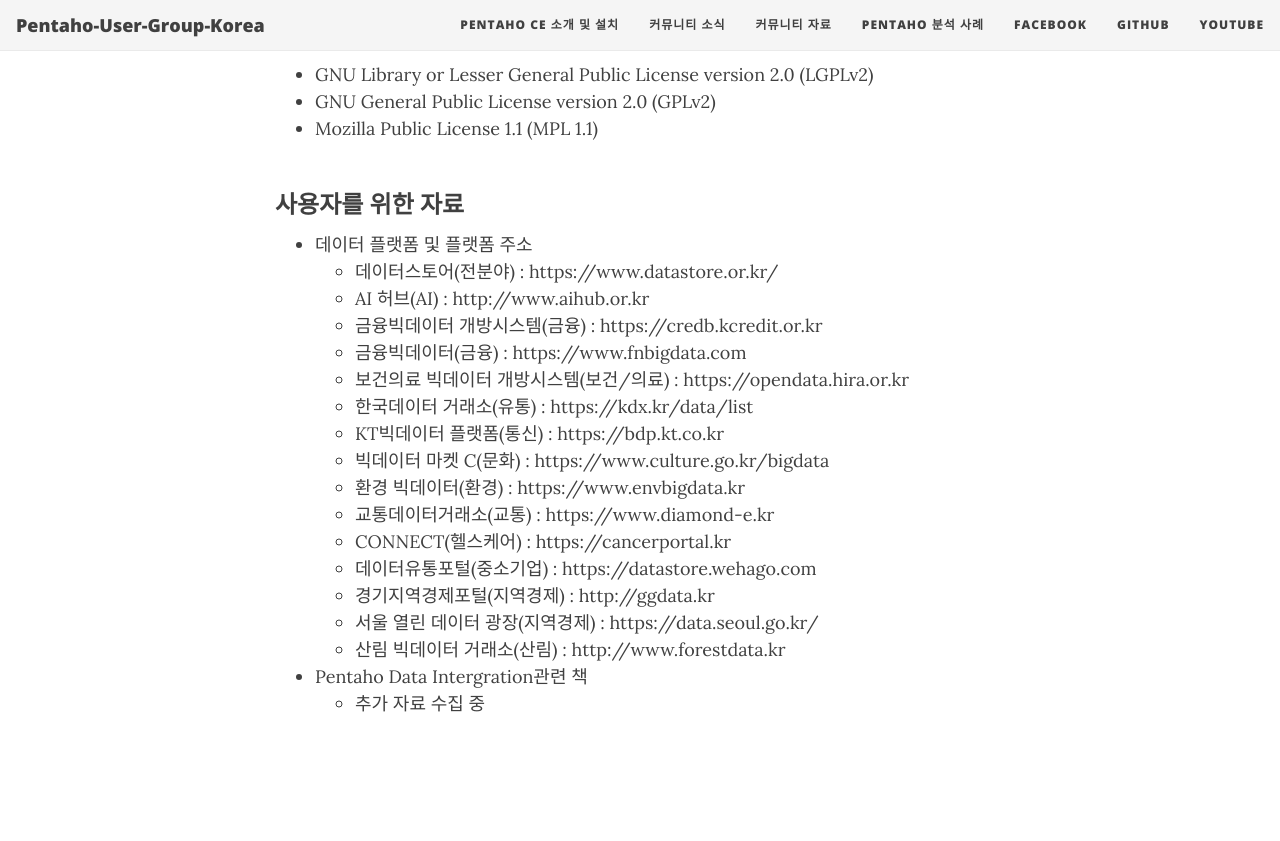
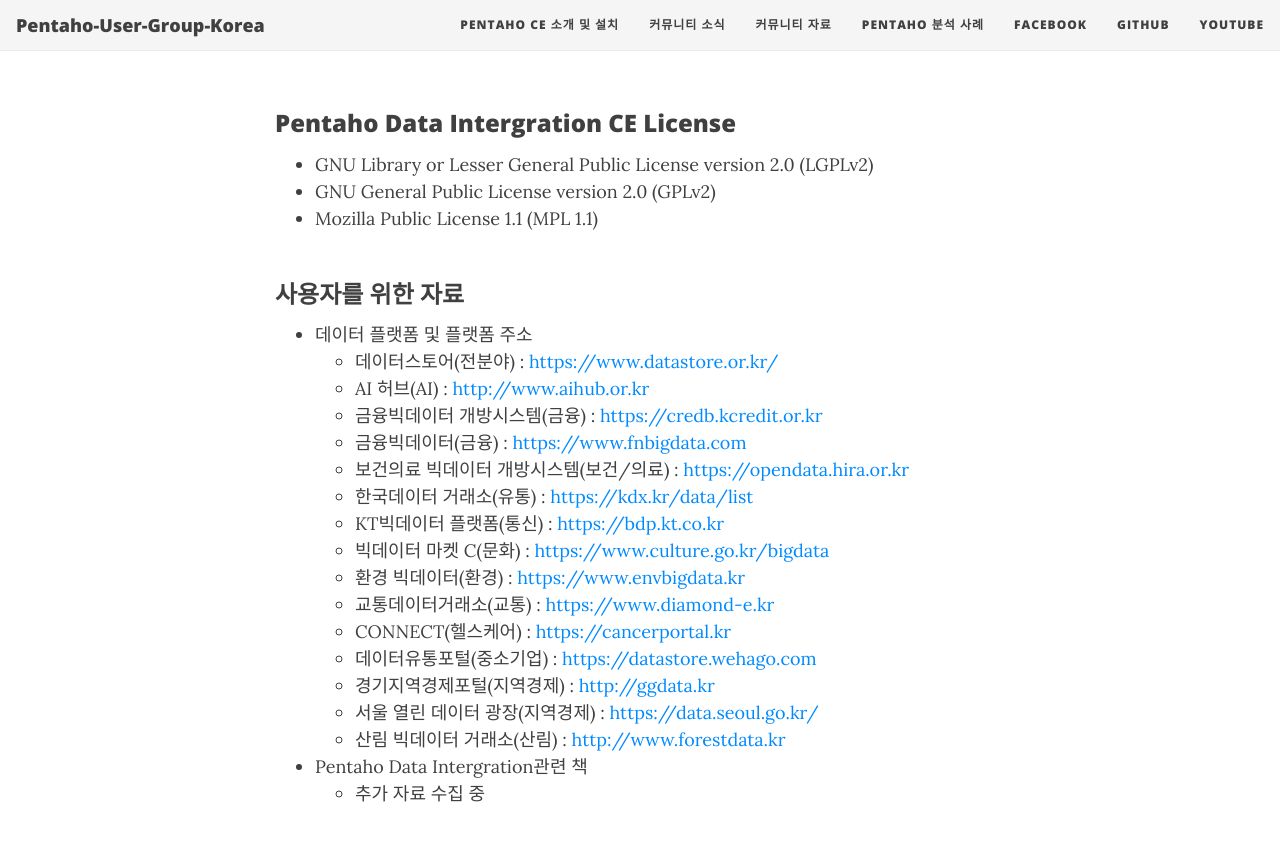
Before and after one commit to Pentaho-User-Group-Korea/Pentaho-User-Group-Korea.github.io, a Jekyll site: the page built from reference.md, in a window 1280 px wide and 900 px high, scrolled down 1087 px. Shown: the top 841 px of the window. Built offline with Jekyll 4.4.1, drawn with Linux system fonts in a browser that asks for light colours; nearby versions of some CDN libraries.

Commit message:
Update reference.md

```diff
--- a/reference.md
+++ b/reference.md
@@ -8,10 +8,10 @@ title: 커뮤니티 자료
 * Pentaho Data Intergration CE(ver. 9.0) 설치 문서
   * Windows
   <br/>
-  https://www.hitachivantara.com/en-us/pdf/white-paper/pentaho-community-edition-installation-guide-for-windows-whitepaper.pdf
+  <https://www.hitachivantara.com/en-us/pdf/white-paper/pentaho-community-edition-installation-guide-for-windows-whitepaper.pdf>
   * Linux
   <br/>
-  https://www.hitachivantara.com/en-us/pdf/white-paper/pentaho-ce-installation-guide-on-linux-operating-system-whitepaper.pdf
+  <https://www.hitachivantara.com/en-us/pdf/white-paper/pentaho-ce-installation-guide-on-linux-operating-system-whitepaper.pdf>
 
 <br/>
 <br/>
@@ -19,16 +19,16 @@ title: 커뮤니티 자료
 ### Pentaho Data Intergration 동영상
 
 * Pentaho Data Intergration CE(ver. 9.1) 설치 동영상
-  * https://www.youtube.com/watch?list=PLzZFnlM-XbkQEdNbzUYNSFjVVUAwzoU5A&v=d4zFL3A1owc&feature=emb_logo
+  * <https://www.youtube.com/watch?list=PLzZFnlM-XbkQEdNbzUYNSFjVVUAwzoU5A&v=d4zFL3A1owc&feature=emb_logo>
 <br/>
 <br/>
 
 ### Pentaho Data Intergration 주요 링크
 
 * Pentaho Community
-  * https://community.hitachivantara.com/s/pentaho
+  * <https://community.hitachivantara.com/s/pentaho>
 * Pentaho Project 홈페이지
-  * https://www.hitachivantara.com/en-us/products/data-management-analytics/pentaho.html
+  * <https://www.hitachivantara.com/en-us/products/data-management-analytics/pentaho.html>
 
 <br/>
 <br/>
@@ -44,21 +44,21 @@ title: 커뮤니티 자료
 ### 사용자를 위한 자료
 
 * 데이터 플랫폼 및 플랫폼 주소
-  * 데이터스토어(전분야) : https://www.datastore.or.kr/
-  * AI 허브(AI) : http://www.aihub.or.kr
-  * 금융빅데이터 개방시스템(금융) : https://credb.kcredit.or.kr
-  * 금융빅데이터(금융) : https://www.fnbigdata.com
-  * 보건의료 빅데이터 개방시스템(보건/의료) : https://opendata.hira.or.kr
-  * 한국데이터 거래소(유통) : https://kdx.kr/data/list
-  * KT빅데이터 플랫폼(통신) : https://bdp.kt.co.kr
-  * 빅데이터 마켓 C(문화) : https://www.culture.go.kr/bigdata
-  * 환경 빅데이터(환경) : https://www.envbigdata.kr
-  * 교통데이터거래소(교통) : https://www.diamond-e.kr
-  * CONNECT(헬스케어) : https://cancerportal.kr
-  * 데이터유통포털(중소기업) : https://datastore.wehago.com
-  * 경기지역경제포털(지역경제) : http://ggdata.kr
-  * 서울 열린 데이터 광장(지역경제) : https://data.seoul.go.kr/
-  * 산림 빅데이터 거래소(산림) : http://www.forestdata.kr
+  * 데이터스토어(전분야) : <https://www.datastore.or.kr/>
+  * AI 허브(AI) : <http://www.aihub.or.kr>
+  * 금융빅데이터 개방시스템(금융) : <https://credb.kcredit.or.kr>
+  * 금융빅데이터(금융) : <https://www.fnbigdata.com>
+  * 보건의료 빅데이터 개방시스템(보건/의료) : <https://opendata.hira.or.kr>
+  * 한국데이터 거래소(유통) : <https://kdx.kr/data/list>
+  * KT빅데이터 플랫폼(통신) : <https://bdp.kt.co.kr>
+  * 빅데이터 마켓 C(문화) : <https://www.culture.go.kr/bigdata>
+  * 환경 빅데이터(환경) : <https://www.envbigdata.kr>
+  * 교통데이터거래소(교통) : <https://www.diamond-e.kr>
+  * CONNECT(헬스케어) : <https://cancerportal.kr>
+  * 데이터유통포털(중소기업) : <https://datastore.wehago.com>
+  * 경기지역경제포털(지역경제) : <http://ggdata.kr>
+  * 서울 열린 데이터 광장(지역경제) : <https://data.seoul.go.kr/>
+  * 산림 빅데이터 거래소(산림) : <http://www.forestdata.kr>
 * Pentaho Data Intergration관련 책
   * 추가 자료 수집 중
 
```
